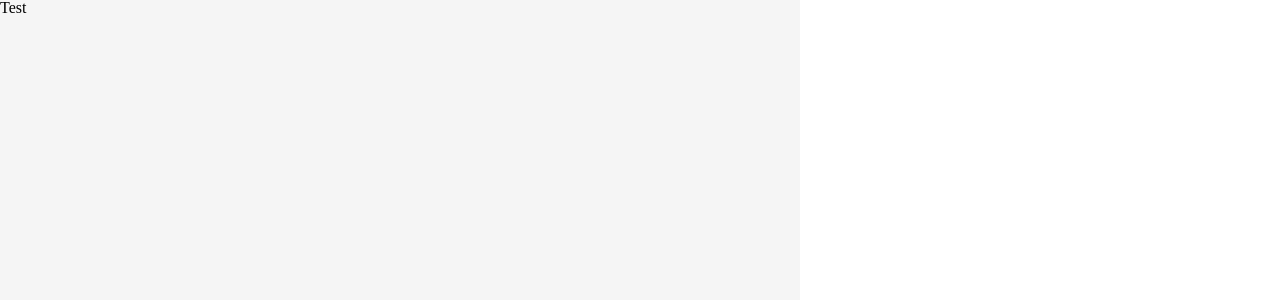
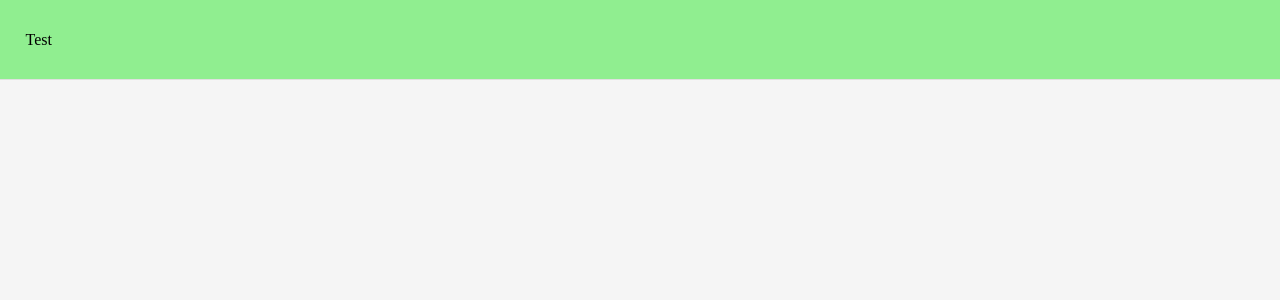
Before and after one commit to vinisi12363/devio-frontend, a React (Vite) app: page / in a window 1280 px wide. Shown: the top 300 px of the page. Built offline with nearby package versions, Linux system fonts and the light colour scheme.

Commit message:
feat:  estrutura Header inicial

```diff
--- /dev/null
+++ b/src/Components/Header/Header.tsx
@@ -0,0 +1,17 @@
+import styled from "styled-components";
+
+export const HeaderInfo = styled.div`
+    width: 100%;
+    height: 10vh;
+    background-color: lightgreen;
+    display: flex;
+    justify-content: space-between;
+    align-items: center;
+    padding: 0 2vw;
+    box-sizing: border-box;
+    border-bottom: 1px solid #e0e0e0;
+    position: fixed;
+    top: 0;
+    left: 0;
+    z-index: 1;
+`
--- /dev/null
+++ b/src/Components/Header/index.tsx
@@ -0,0 +1,10 @@
+import { HeaderInfo } from './Header';
+
+export default function Header (){
+    return (
+        <HeaderInfo>
+            <h1>Test</h1>
+        </HeaderInfo>
+    );
+
+}
--- a/src/Components/MainContainer/Body.tsx
+++ b/src/Components/MainContainer/Body.tsx
@@ -1,8 +1,8 @@
 import styled from "styled-components";
 
 
-export const Body = styled.div`
-    width: 100dvh;
+export const MainBody = styled.div`
+    width: 100%;
     height: 100dvh;
     background-color: #f5f5f5;
 `
--- a/src/Components/MainContainer/index.tsx
+++ b/src/Components/MainContainer/index.tsx
@@ -1,10 +1,15 @@
-import { Body } from "./Body";
+import { MainBody } from "./Body";
 
-export default function MainContainer(){
+type MainContainerProps = {
+    children: React.ReactNode;
+};
+
+export const MainContainer: React.FC<MainContainerProps> = ({ children }) => {
+
 
     return(
-        <Body>
-            <h1>Test</h1>
-        </Body>
+        <MainBody>
+           {children}
+        </MainBody>
     );
 }
--- a/src/pages/Homepage/index.tsx
+++ b/src/pages/Homepage/index.tsx
@@ -1,8 +1,12 @@
-import MainContainer from "../../Components/MainContainer";
 
+import { MainContainer } from "../../Components/MainContainer";
+import Header from "../../Components/Header";
 export default function HomePage(){
     return(
-            <MainContainer></MainContainer>
+
+            <MainContainer>
+                <Header></Header>
+            </MainContainer>
     );
 
 }
```
